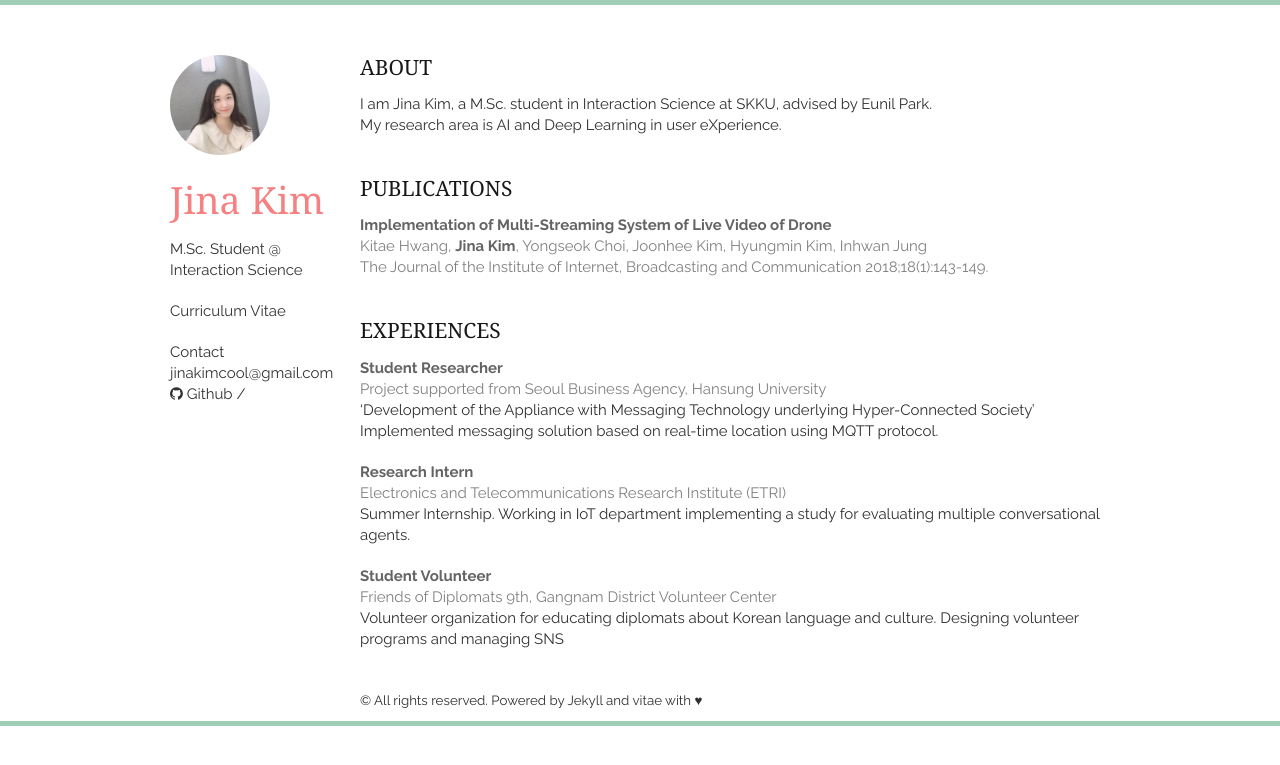
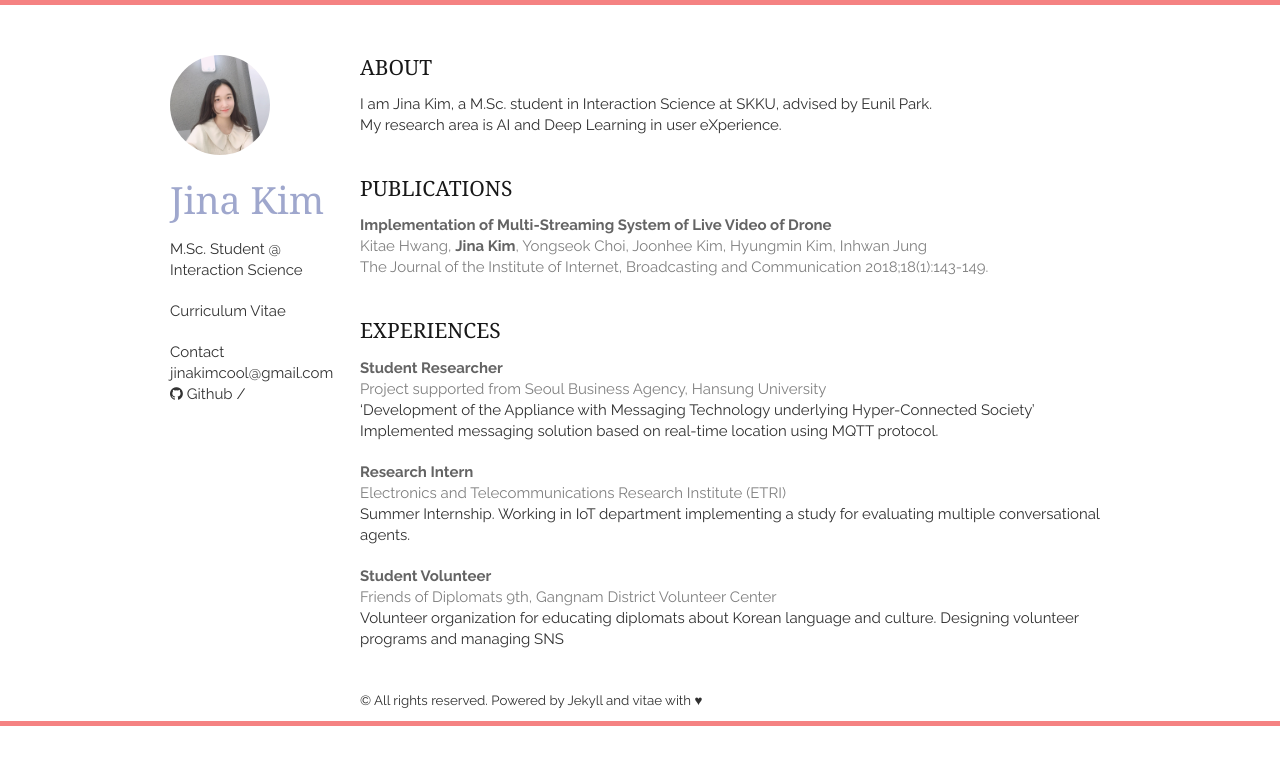
Before and after one commit to Jina-Kim/Jina-Kim.github.io, a Jekyll site: the page built from index.html, in a window 1280 px wide. Shown: the top 765 px of the page. Built offline with Jekyll 4.4.1, drawn with Linux system fonts in a browser that asks for light colours; nearby versions of some CDN libraries; the list of posts is cut into pages by our own code.

Commit message:
update colors

```diff
--- a/static/css/layout.css
+++ b/static/css/layout.css
@@ -5,8 +5,8 @@
     font-size: 15px;
     line-height: 21px;
     color: rgb(48, 48, 48);
-    border-top: 5px solid #9fcdb6;
-    border-bottom: 5px solid #9fcdb6;
+    border-top: 5px solid #F58282;
+    border-bottom: 5px solid #F58282;
 }
 
 .container {
@@ -40,7 +40,7 @@
 }
 
 header > h1 {
-    color: #F58282;
+    color: #9fa7cd;
 }
 
 header > h1 {
```
